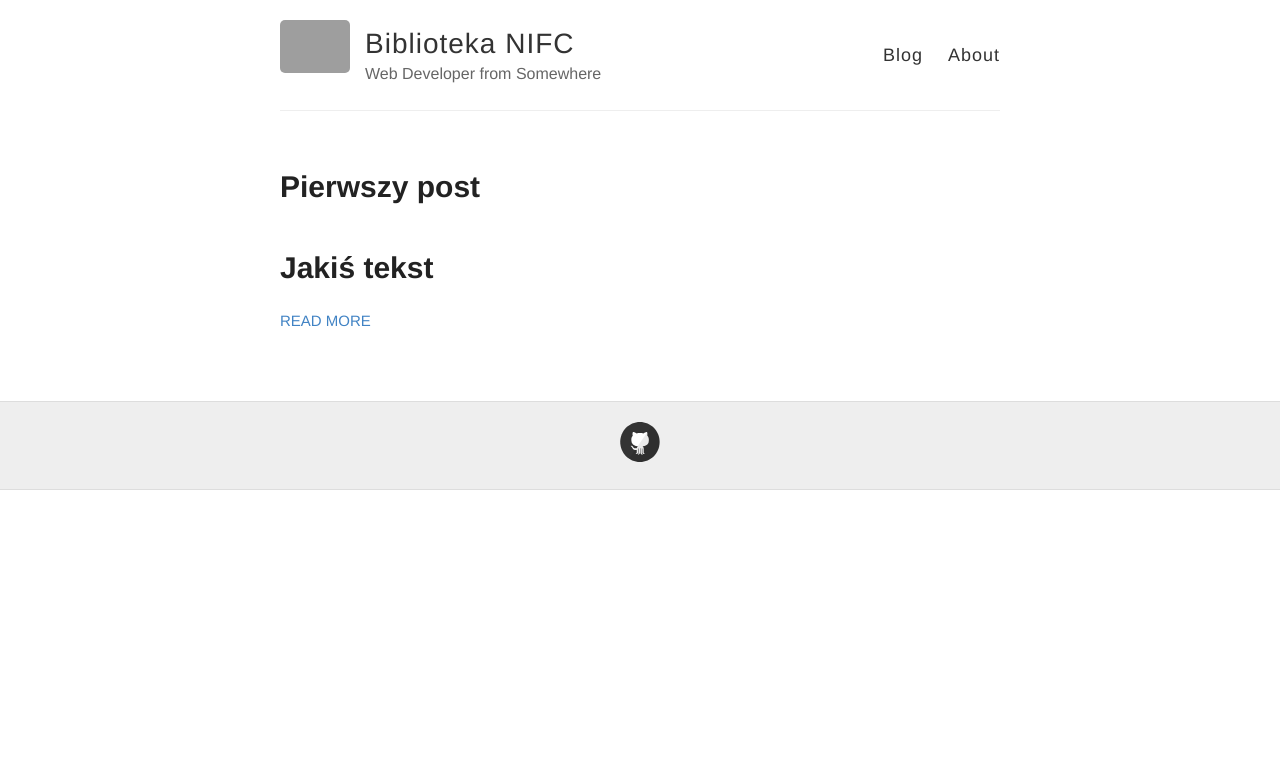
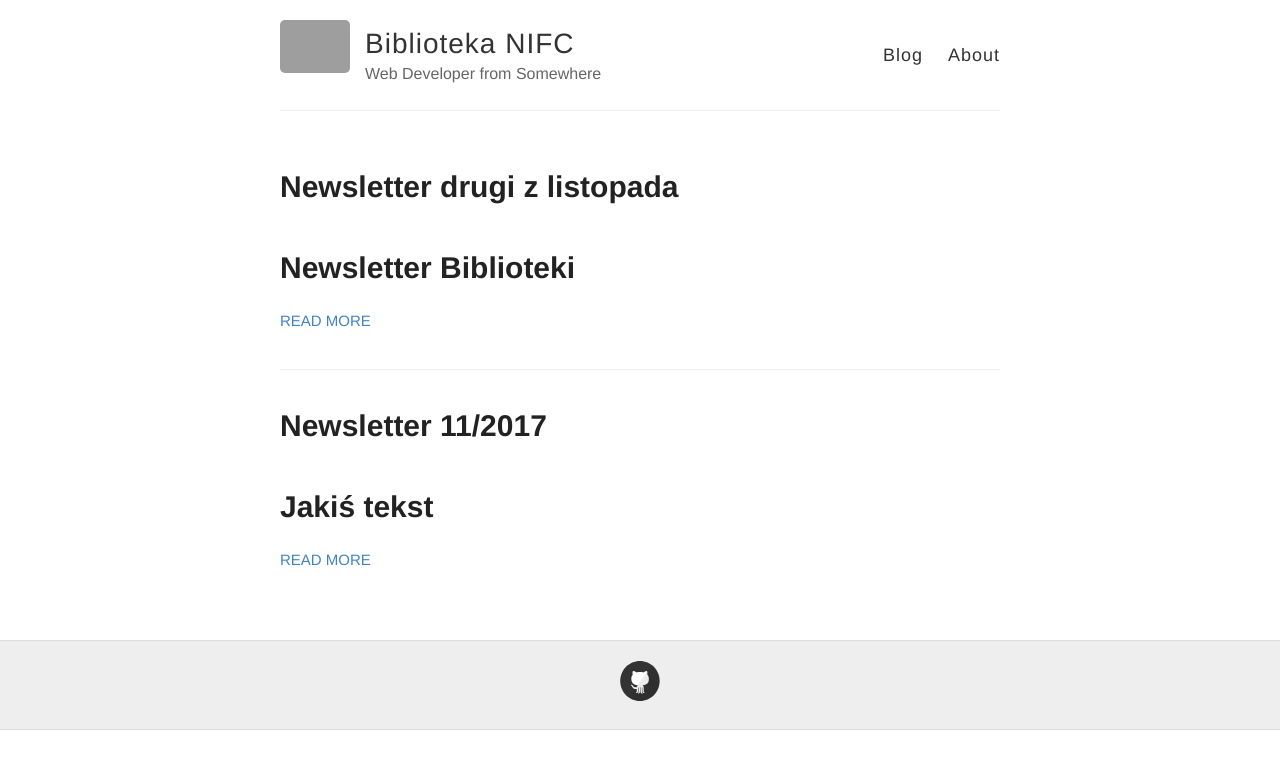
Before and after one commit to nifcbff/github.io, a Jekyll site: the page built from index.html, in a window 1280 px wide. Shown: the top 769 px of the page. Built offline with Jekyll 4.4.1, drawn with Linux system fonts in a browser that asks for light colours; grey boxes are pictures that could not be loaded.

Commit message:
newsletter 11-2017

```diff
--- a/_posts/2014-3-3-Hello-World.md
+++ b/_posts/2017-11-24-Newsletter-11-2017.md
@@ -1,6 +1,6 @@
 ---
 layout: post
-title: Pierwszy post
+title: Newsletter 11/2017
 ---
 # Jakiś tekst
 
--- /dev/null
+++ b/_posts/2017-11-24-Newsletter-24-11-2017.md
@@ -0,0 +1,7 @@
+---
+layout: post
+title: Newsletter drugi z listopada
+---
+# Newsletter Biblioteki
+
+lorem ipsum dolor
```
